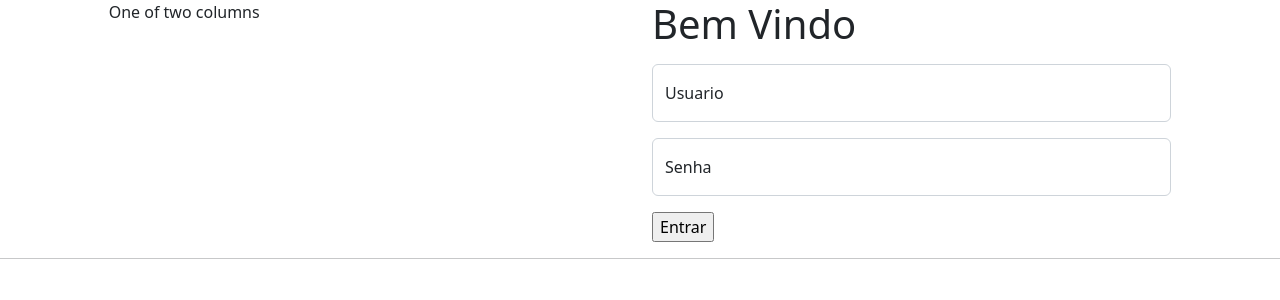
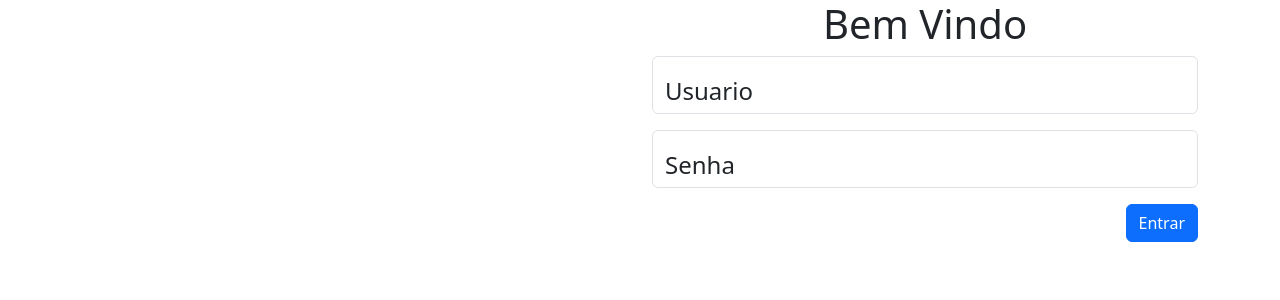
Before and after one commit to pedrodenovo/TCC-Recicle-SJB, a PHP site: page / in a window 1280 px wide. Shown: the top 300 px of the page. Run offline with PHP 8.4, Linux system fonts and the light colour scheme.

Commit message:
Add files via upload

```diff
--- a/funcionario/index.php
+++ b/funcionario/index.php
@@ -1,15 +1,13 @@
 <!DOCTYPE html>
   <html>
   <head>
-  <meta charset="utf-8">
-  <meta name="viewport" content="width=device-width, initial-scale=1, shrink-to-fit=no">
-  <meta name="description" content="">
-  <meta name="author" content="">
-  <link href="https://cdn.jsdelivr.net/npm/bootstrap@5.2.2/dist/css/bootstrap.min.css" rel="stylesheet"
-    integrity="sha384-Zenh87qX5JnK2Jl0vWa8Ck2rdkQ2Bzep5IDxbcnCeuOxjzrPF/et3URy9Bv1WTRi" crossorigin="anonymous">
+
+  <link href="https://cdn.jsdelivr.net/npm/bootstrap@5.3.0-alpha1/dist/css/bootstrap.min.css" rel="stylesheet" integrity="sha384-GLhlTQ8iRABdZLl6O3oVMWSktQOp6b7In1Zl3/Jr59b6EGGoI1aFkw7cmDA6j6gD" crossorigin="anonymous">
   <title>Recicle SJB</title>
 </head>
     <body>
+
+
 		<?php
 			@$link = @$_GET['link'];
 			$pagI[1]='pages/login.php';
@@ -24,6 +22,9 @@
 				trim(include 'pages/login.php');
 			}
 		?>
-    <hr>
-    </body>
+      <script src="https://cdn.jsdelivr.net/npm/bootstrap@5.3.0-alpha1/dist/js/bootstrap.bundle.min.js" integrity="sha384-w76AqPfDkMBDXo30jS1Sgez6pr3x5MlQ1ZAGC+nuZB+EYdgRZgiwxhTBTkF7CXvN" crossorigin="anonymous"></script>
+      <script src="https://cdn.jsdelivr.net/npm/@popperjs/core@2.11.6/dist/umd/popper.min.js" integrity="sha384-oBqDVmMz9ATKxIep9tiCxS/Z9fNfEXiDAYTujMAeBAsjFuCZSmKbSSUnQlmh/jp3" crossorigin="anonymous"></script>
+      <script src="https://cdn.jsdelivr.net/npm/bootstrap@5.3.0-alpha1/dist/js/bootstrap.min.js" integrity="sha384-mQ93GR66B00ZXjt0YO5KlohRA5SY2XofN4zfuZxLkoj1gXtW8ANNCe9d5Y3eG5eD" crossorigin="anonymous"></script>
+
+  </body>
   </html>
--- a/funcionario/login.index.php
+++ b/funcionario/login.index.php
@@ -1,6 +1,6 @@
 <?php
 require_once 'controller/verificarLogin.controller.php';
-include 'componentes/login.navbar.php'
+include 'componentes/login.navbar.php';
 ?>
 
 <?php
@@ -29,6 +29,3 @@ if (!empty($sceneLogin)) {
 	trim(include 'pages/home_page.php');
 }
 ?>
-
-<script src="https://cdn.jsdelivr.net/npm/@popperjs/core@2.11.6/dist/umd/popper.min.js" integrity="sha384-oBqDVmMz9ATKxIep9tiCxS/Z9fNfEXiDAYTujMAeBAsjFuCZSmKbSSUnQlmh/jp3" crossorigin="anonymous"></script>
-<script src="https://cdn.jsdelivr.net/npm/bootstrap@5.2.3/dist/js/bootstrap.min.js" integrity="sha384-cuYeSxntonz0PPNlHhBs68uyIAVpIIOZZ5JqeqvYYIcEL727kskC66kF92t6Xl2V" crossorigin="anonymous"></script>
--- a/funcionario/pages/home.page.php
+++ b/funcionario/pages/home.page.php
@@ -1,4 +1,5 @@
-<?php
+<div class="container-fluid text-center">
+	<?php
 if ($_SESSION["func"] == 'admin') {
 ?>
 	<div class="container row mx-auto">
@@ -39,3 +40,4 @@ if ($_SESSION["func"] == 'coordenador') {
 	</div>
 <?php }
 ?>
+</div>
--- a/funcionario/pages/login.php
+++ b/funcionario/pages/login.php
@@ -6,17 +6,18 @@ if (isset($_SESSION["loggedin"])) {
     header("location: index.php?link=2&acaoLOGIN=3");
     exit;
 }
-// $acaoPC = 'recuperar';
-// require_once './controller/pedido.controller.php';
 ?>
-<div class="row justify-content-evenly">
-    <div class="col-4">
-        One of two columns
+<div class="container text-center">
+    <div class="row">
+    <div class="col-md-12 col-lg-6">
+
     </div>
-    <div class="col-5">
-    <form action="index.php?link=2&acaoLOGIN=1" method="post">
-        <legend><h1>Bem Vindo</h1></legend>
-        <div class="form-floating mb-3">
+
+    <div class="col-md-12 col-lg-6 d-flex">
+        <legend><h1>Bem Vindo</h1>
+     <form action="index.php?link=2&acaoLOGIN=1" method="post">
+        <div class="form-floating mb-3
+        ">
             <input type="text" class="form-control" name="login" id="login" placeholder="0000-0000-0000-xx">
             <label for="floatingInput">Usuario</label>
         </div>
@@ -24,7 +25,13 @@ if (isset($_SESSION["loggedin"])) {
             <input type="password" class="form-control" name="senha" id="senha" placeholder="senha">
             <label for="floatingInput">Senha</label>
         </div>
-        <input class="mx-auto" type="submit" value="Entrar" />
+
+            <div class="d-grid gap-2 d-md-flex justify-content-md-end">
+            <input class="btn btn-primary" type="submit" value="Entrar" />
+            </div>
     </form>
+    </legend>
+
+    </div>
     </div>
 </div>
```
Also changed, not shown: funcionario/componentes/login.navbar.php (+25 -22 lines).
